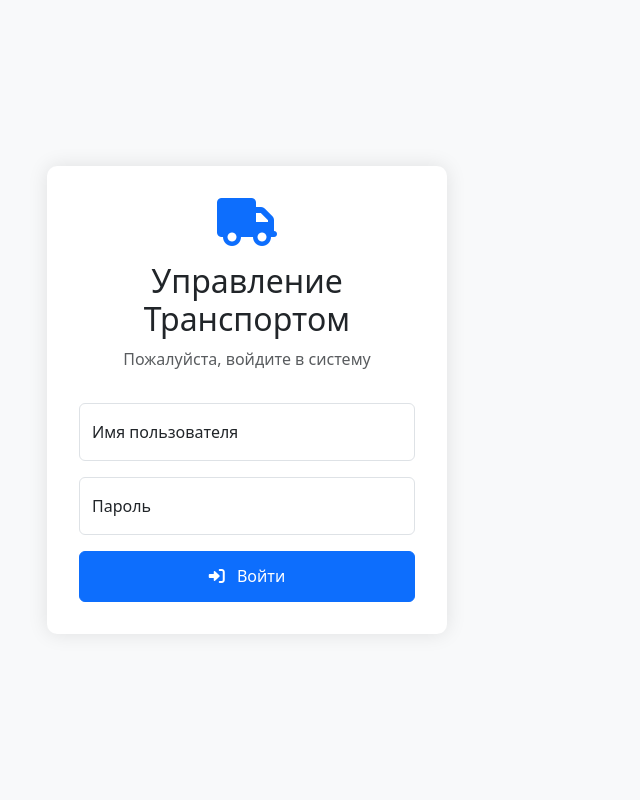
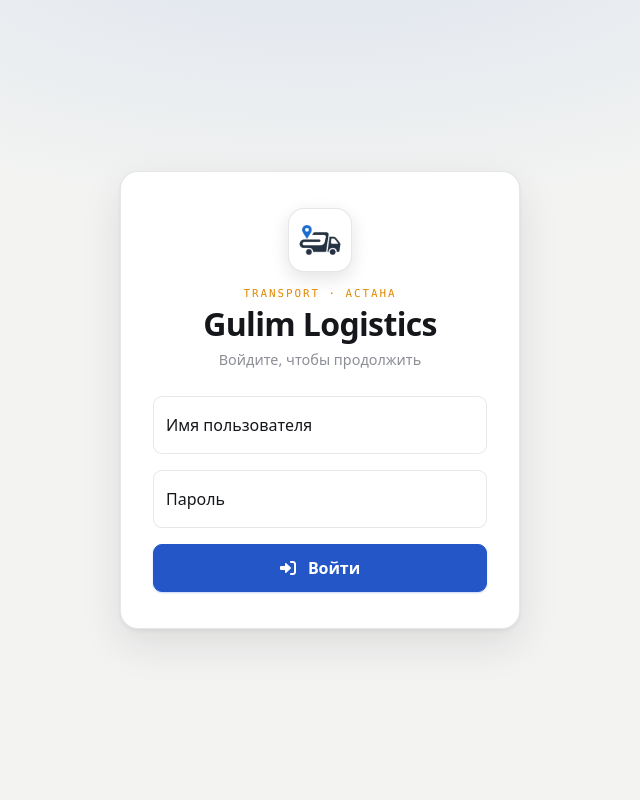
Before and after one commit to nurkal022/TransportManagement, a Flask app: page /login in a window 1280 px wide. Shown: the whole page, without its empty margins (320-960 px from the left). Run offline with Flask 3, Linux system fonts and the light colour scheme.

Commit message:
brand: new logo + rename to Gulim Logistics
- add static/img/logo.png + favicon.png (from provided no_bg_image)
- navbar brand: logo chip + 'Gulim Logistics'
- redesigned login page with logo
- rename 'Система Управления Транспортом' -> 'Gulim Logistics' in titles/footer

```diff
--- a/static/css/style.css
+++ b/static/css/style.css
@@ -66,8 +66,14 @@ a{text-decoration:none}
   box-shadow:0 1px 0 rgba(0,0,0,.25);
   padding-top:.55rem;padding-bottom:.55rem;
 }
-.navbar-brand{font-weight:750;letter-spacing:-.01em;display:flex;align-items:center;gap:.5rem}
+.navbar-brand{font-weight:750;letter-spacing:-.01em;display:flex;align-items:center;gap:.6rem;padding-top:.1rem;padding-bottom:.1rem}
 .navbar-brand i{color:var(--tm-accent)}
+.brand-logo{display:inline-flex;align-items:center;justify-content:center;
+  width:36px;height:36px;background:#fff;border-radius:10px;padding:4px;
+  box-shadow:0 1px 3px rgba(0,0,0,.28);flex:0 0 auto}
+.brand-logo img{width:100%;height:100%;object-fit:contain;display:block}
+.brand-name{font-weight:750;letter-spacing:-.01em;color:#fff;font-size:1.05rem}
+@media (max-width:420px){.brand-name{display:none}}
 .navbar-dark .navbar-nav .nav-link{
   color:rgba(255,255,255,.72);font-weight:500;border-radius:8px;
   padding:.4rem .7rem;margin:0 .05rem;transition:color .12s,background .12s;position:relative;
--- a/templates/cargo_types.html
+++ b/templates/cargo_types.html
@@ -1,6 +1,6 @@
 {% extends "base.html" %}
 
-{% block title %}Типы груза - Система управления транспортом{% endblock %}
+{% block title %}Типы груза - Gulim Logistics{% endblock %}
 
 {% block content %}
 <div class="row mb-4">
--- a/templates/drivers.html
+++ b/templates/drivers.html
@@ -1,6 +1,6 @@
 {% extends "base.html" %}
 
-{% block title %}Водители - Система управления транспортом{% endblock %}
+{% block title %}Водители - Gulim Logistics{% endblock %}
 
 {% block content %}
 <div class="row mb-4">
--- a/templates/index.html
+++ b/templates/index.html
@@ -1,6 +1,6 @@
 {% extends "base.html" %}
 
-{% block title %}Главная - Система Управления Транспортом{% endblock %}
+{% block title %}Главная - Gulim Logistics{% endblock %}
 
 {% block content %}
 <div class="row mb-4">
--- a/templates/login.html
+++ b/templates/login.html
@@ -3,53 +3,52 @@
 <head>
     <meta charset="UTF-8">
     <meta name="viewport" content="width=device-width, initial-scale=1.0">
-    <title>Вход - Система Управления Транспортом</title>
+    <title>Вход · Gulim Logistics</title>
+    <link rel="icon" type="image/png" href="{{ url_for('static', filename='img/favicon.png') }}">
     <!-- Bootstrap CSS -->
     <link href="https://cdn.jsdelivr.net/npm/bootstrap@5.3.0/dist/css/bootstrap.min.css" rel="stylesheet">
     <!-- Font Awesome -->
     <link href="https://cdnjs.cloudflare.com/ajax/libs/font-awesome/6.0.0/css/all.min.css" rel="stylesheet">
+    <!-- Custom CSS (тема) -->
+    <link href="{{ url_for('static', filename='css/style.css') }}" rel="stylesheet">
     <style>
-        body {
-            height: 100vh;
-            display: flex;
-            align-items: center;
-            background-color: #f8f9fa;
+        body{
+            min-height:100vh;display:flex;align-items:center;justify-content:center;
+            background:
+              radial-gradient(1200px 500px at 50% -10%, rgba(36,86,200,.10), transparent 60%),
+              var(--tm-plane);
+            padding:1.5rem;
         }
-        .login-container {
-            max-width: 400px;
-            width: 100%;
-            padding: 2rem;
-            background-color: white;
-            border-radius: 10px;
-            box-shadow: 0 0 20px rgba(0, 0, 0, 0.1);
+        .login-container{
+            max-width:400px;width:100%;padding:2.2rem 2rem;
+            background:var(--tm-surface);border:1px solid var(--tm-border);
+            border-radius:18px;box-shadow:var(--tm-shadow-lg);
         }
-        .login-header {
-            text-align: center;
-            margin-bottom: 2rem;
+        .login-header{text-align:center;margin-bottom:1.6rem}
+        .login-logo{
+            width:64px;height:64px;margin:0 auto .9rem;padding:8px;
+            background:#fff;border:1px solid var(--tm-border);
+            border-radius:16px;display:flex;align-items:center;justify-content:center;
+            box-shadow:0 6px 18px rgba(21,23,27,.12);
         }
-        .login-header i {
-            font-size: 3rem;
-            color: #0d6efd;
-            margin-bottom: 1rem;
+        .login-logo img{width:100%;height:100%;object-fit:contain}
+        .login-header h2{font-weight:750;letter-spacing:-.02em;margin:0}
+        .login-header .eyebrow{
+            font-family:var(--tm-mono);font-size:.68rem;letter-spacing:.18em;
+            text-transform:uppercase;color:var(--tm-accent);margin-bottom:.15rem;
         }
-        .form-floating {
-            margin-bottom: 1rem;
-        }
-        .btn-login {
-            width: 100%;
-            padding: 0.8rem;
-        }
+        .login-header p{margin:.35rem 0 0;color:var(--tm-muted);font-size:.9rem}
+        .form-floating{margin-bottom:1rem}
+        .btn-login{width:100%;padding:.7rem;font-weight:600}
     </style>
 </head>
 <body>
-    <div class="container">
-        <div class="row justify-content-center">
-            <div class="col-md-6">
     <div class="login-container">
         <div class="login-header">
-                        <i class="fas fa-truck"></i>
-                        <h2>Управление Транспортом</h2>
-                        <p class="text-muted">Пожалуйста, войдите в систему</p>
+            <div class="login-logo"><img src="{{ url_for('static', filename='img/logo.png') }}" alt="Gulim Logistics"></div>
+            <div class="eyebrow">Transport &middot; Астана</div>
+            <h2>Gulim Logistics</h2>
+            <p>Войдите, чтобы продолжить</p>
         </div>
 
         {% with messages = get_flashed_messages(with_categories=true) %}
@@ -77,9 +76,6 @@
             </button>
         </form>
     </div>
-            </div>
-        </div>
-    </div>
 
     <!-- Bootstrap JS -->
     <script src="https://cdn.jsdelivr.net/npm/bootstrap@5.3.0/dist/js/bootstrap.bundle.min.js"></script>
--- a/templates/routes.html
+++ b/templates/routes.html
@@ -1,6 +1,6 @@
 {% extends "base.html" %}
 
-{% block title %}Маршруты - Система Управления Транспортом{% endblock %}
+{% block title %}Маршруты - Gulim Logistics{% endblock %}
 
 {% block content %}
 <div class="container-fluid">
--- a/templates/statistics.html
+++ b/templates/statistics.html
@@ -1,6 +1,6 @@
 {% extends "base.html" %}
 
-{% block title %}Статистика - Система Управления Транспортом{% endblock %}
+{% block title %}Статистика - Gulim Logistics{% endblock %}
 
 {% block content %}
 <div class="container-fluid">
--- a/templates/summary.html
+++ b/templates/summary.html
@@ -1,6 +1,6 @@
 {% extends "base.html" %}
 
-{% block title %}Все данные - Система Управления Транспортом{% endblock %}
+{% block title %}Все данные - Gulim Logistics{% endblock %}
 
 {% block content %}
 <div class="container-fluid">
--- a/templates/vehicles.html
+++ b/templates/vehicles.html
@@ -1,6 +1,6 @@
 {% extends "base.html" %}
 
-{% block title %}Транспорт - Система управления транспортом{% endblock %}
+{% block title %}Транспорт - Gulim Logistics{% endblock %}
 
 {% block content %}
 <div class="row mb-4">
```
Also changed, not shown: templates/base.html (+5 -3 lines), static/img/favicon.png (added), static/img/logo.png (added). Lines whose indentation alone changed are shown as unchanged.
